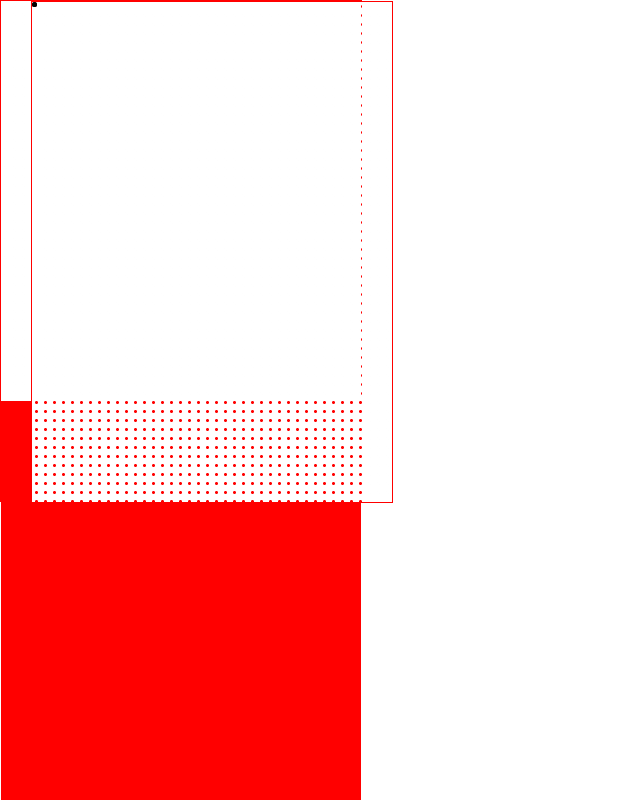
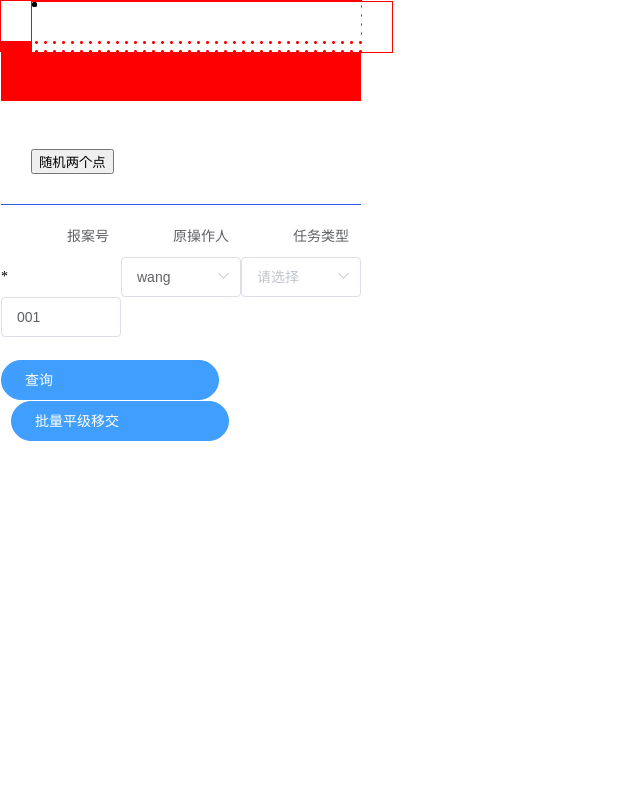
Before and after one commit to wangxudongcc/vue_test, a Vue app: page /20221026/empty in a window 1280 px wide. Shown: the whole page, without its empty margins (0-640 px from the left). Built offline with nearby package versions, Linux system fonts and the light colour scheme.

Commit message:
refactor: 移除无用注释并调整样式高度
在empty.vue中移除了未使用的注释代码，并调整了样式中的高度值。在form.vue中增加了riskTypeOption的绑定，以支持任务类型的选择功能。

```diff
--- a/src/views/20221026/empty.vue
+++ b/src/views/20221026/empty.vue
@@ -28,9 +28,6 @@ export default {
     form1
   },
   mounted() {
-    // let obj = [1,2,3,4,5,6,7]
-    // let objClone = [...obj,1,'pink'];
-    // console.log(objClone);
     let a = [["name", "wang"], ["10"], ["age", "19", "12"], ["sex", "男"]];
     console.log(Object.fromEntries(a));
     console.log(Object.entries(a));
@@ -45,18 +42,18 @@ export default {
   position: fixed;
   top: 0;
   width: 100%;
-  height: 500px;
+  height: 50px;
   background-image: radial-gradient(transparent 1px, #fff 2px);
   background-size: 9px 9px;
   backdrop-filter: blur(9) saturate(50%);
 }
 
 .container {
-  padding-top: 400px;
+  padding-top: 40px;
 }
 
 .circle {
-  height: 600px;
+  height: 60px;
   background-color: red;
 }
 </style>
--- a/src/views/20221026/form.vue
+++ b/src/views/20221026/form.vue
@@ -25,7 +25,8 @@
                 </el-col>
                 <el-col :span="8">
                     <el-form-item label="任务类型" prop="taskType">
-                        <el-select placeholder="请选择">
+                        {{ riskTypeOption }}
+                        <el-select v-model="riskTypeOption" placeholder="请选择">
                             <el-option v-for="item in taskTypeOption" :key="item.value" :label="item.label"
                                 :value="item.value"> <span>{{ item.label }}</span> </el-option>
                         </el-select>
@@ -64,7 +65,8 @@ export default {
                 { label: '报案', value: 'losstype' },
                 { label: '理赔', value: 'claimtype' },
                 { label: '理赔2', value: 'claimtype2' }],
-            companycode: '001'
+            companycode: '001',
+            riskTypeOption:''
         }
     },
     mounted() {
```
